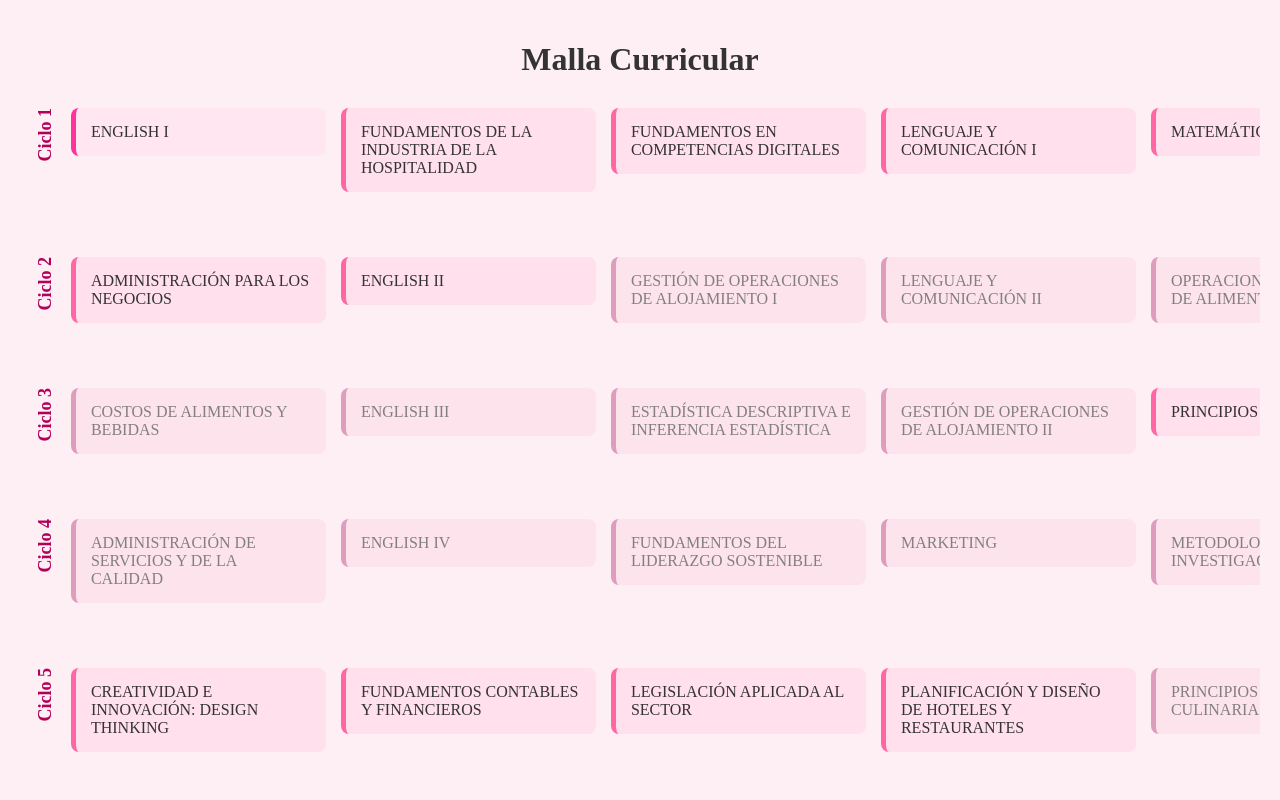
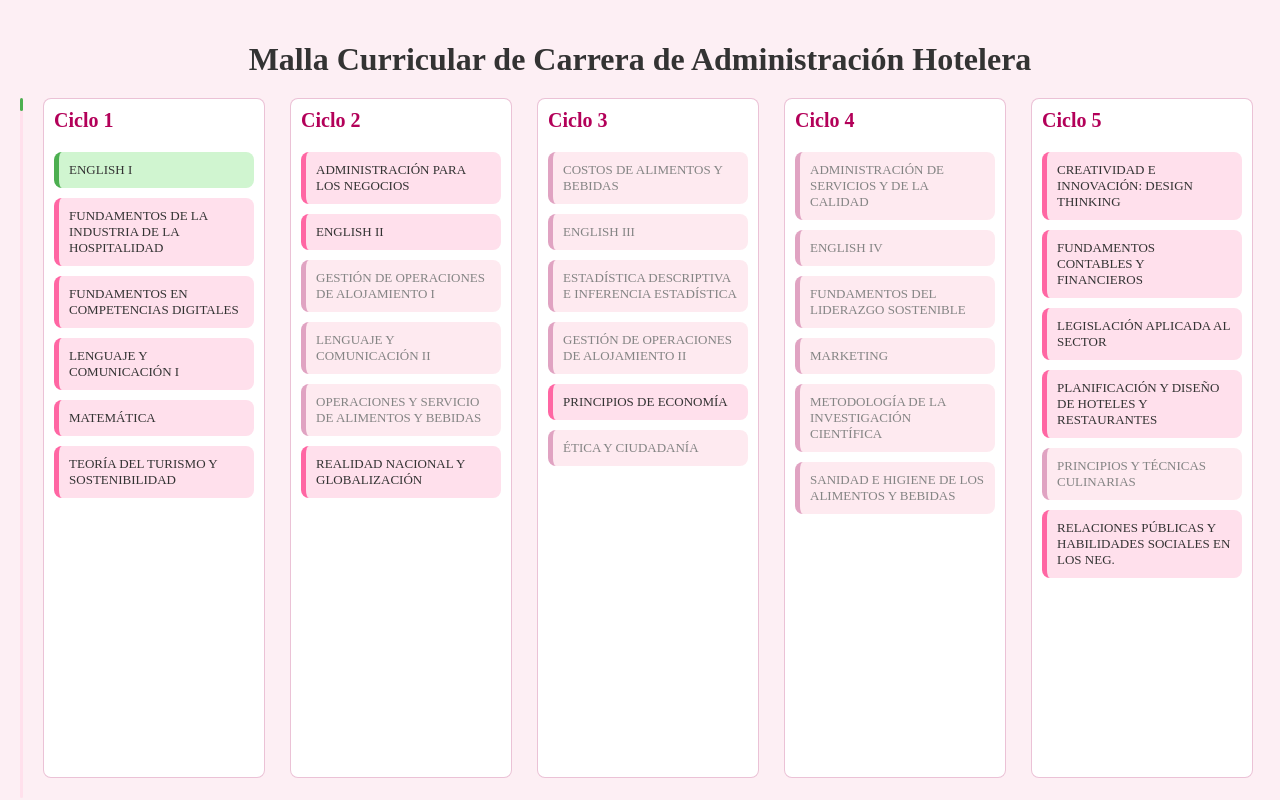
Before and after one commit to kiki0023/malla-hot, a plain HTML site: page index.html in a window 1280 px wide. Both pictures are taken after a click on the element "ENGLISH I". Shown: the top 800 px of the page. Drawn offline with Linux system fonts and the light colour scheme.

Commit message:
Add files via upload

```diff
--- a/index.html
+++ b/index.html
@@ -1,13 +1,16 @@
 <!DOCTYPE html>
 <html lang="es">
 <head>
-    <meta charset="UTF-8">
-    <title>Malla Curricular Interactiva</title>
-    <link rel="stylesheet" href="style.css">
+  <meta charset="UTF-8">
+  <title>Malla Curricular de Carrera de Administración Hotelera</title>
+  <link rel="stylesheet" href="style.css">
 </head>
 <body>
-    <h1>Malla Curricular</h1>
+  <h1>Malla Curricular de Carrera de Administración Hotelera</h1>
+  <div class="container">
+    <div class="progress-bar"><div class="progress"></div></div>
     <div class="malla"></div>
-    <script src="script.js"></script>
+  </div>
+  <script src="script.js"></script>
 </body>
 </html>
--- a/script.js
+++ b/script.js
@@ -285,56 +285,54 @@ const cursos = [
     "prerequisito": null
   }
 ];
+let estadoCursos = {}, customNames = {}, audioCtx = new (window.AudioContext || window.webkitAudioContext)();
 
-const estadoCursos = {}
+function playTone(freq) {
+  let osc = audioCtx.createOscillator();
+  osc.frequency.value = freq;
+  osc.connect(audioCtx.destination);
+  osc.start();
+  osc.stop(audioCtx.currentTime + 0.1);
+}
 
 function renderMalla() {
-    const container = document.querySelector(".malla");
-    container.innerHTML = "";
+  const container = document.querySelector('.malla');
+  container.innerHTML = '';
+  const total = cursos.length;
+  const done = Object.keys(estadoCursos).length;
+  document.querySelector('.progress').style.height = (done / total * 100) + '%';
 
-    const ciclos = [...new Set(cursos.map(c => c.ciclo))].sort((a, b) => a - b);
-
+  const ciclos = [...new Set(cursos.map(c => c.ciclo))].sort((a,b) => a-b);
   ciclos.forEach(ciclo => {
-        const section = document.createElement("div");
-        section.className = "ciclo-section";
-
-        const titulo = document.createElement("h2");
-        titulo.textContent = "Ciclo " + ciclo;
-        section.appendChild(titulo);
-
-        cursos
-            .filter(c => c.ciclo === ciclo)
-            .forEach(curso => {
-                const div = document.createElement("div");
-                div.className = "curso";
-                div.innerText = curso.nombre;
+    let section = document.createElement('div');
+    section.className = 'ciclo-section';
+    let title = document.createElement('h2');
+    title.textContent = 'Ciclo ' + ciclo;
+    section.appendChild(title);
+    cursos.filter(c => c.ciclo === ciclo).forEach(curso => {
+      const div = document.createElement('div');
+      div.className = 'curso';
+      const name = customNames[curso.nombre] || curso.nombre;
+      div.innerText = name;
       div.dataset.nombre = curso.nombre;
-                div.dataset.prereq = curso.prerequisito || "Sin prerrequisito";
-
-                const prereq = curso.prerequisito;
-                if (!prereq || estadoCursos[prereq]) {
-                    div.classList.add("activo");
-                    div.style.cursor = "pointer";
+      div.dataset.prereq = curso.prerequisito || 'Sin prerrequisito';
+      if (!curso.prerequisito || estadoCursos[curso.prerequisito]) div.classList.add('activo');
+      if (estadoCursos[curso.nombre]) div.classList.add('completado');
+      div.addEventListener('click', () => {
+        if (!div.classList.contains('activo')) return;
+        const isDone = estadoCursos[curso.nombre];
+        if (curso.nombre.startsWith('ELECTIVO')) {
+          if (!isDone) {
+            const text = prompt('¿Qué curso elegiste para ' + curso.nombre + '?', customNames[curso.nombre] || '');
+            if (text) customNames[curso.nombre] = text;
+          } else delete customNames[curso.nombre];
         }
-
-                if (estadoCursos[curso.nombre]) {
-                    div.classList.add("completado");
-                }
-
-                div.addEventListener("click", () => {
-                    if (div.classList.contains("activo")) {
-                        if (estadoCursos[curso.nombre]) {
-                            delete estadoCursos[curso.nombre];
-                        } else {
-                            estadoCursos[curso.nombre] = true;
-                        }
+        if (isDone) { delete estadoCursos[curso.nombre]; playTone(440); }
+        else { estadoCursos[curso.nombre] = true; playTone(880); }
         renderMalla();
-                    }
       });
-
       section.appendChild(div);
     });
-
     container.appendChild(section);
   });
 }
--- a/style.css
+++ b/style.css
@@ -6,61 +6,72 @@ body {
     padding: 20px;
     color: #333;
 }
-
 h1 {
     text-align: center;
-    margin-bottom: 30px;
+    margin-bottom: 20px;
 }
-
+.container {
+    display: flex;
+    gap: 20px;
+}
+.progress-bar {
+    width: 10px;
+    background-color: #ffe0ec;
+    border-radius: 5px;
+    height: calc(100vh - 100px);
+    position: sticky;
+    top: 80px;
+}
+.progress {
+    background-color: #4CAF50;
+    width: 100%;
+    height: 0;
+    border-radius: 5px;
+    transition: height 0.3s ease;
+}
+.malla {
+    display: flex;
+    gap: 25px;
+    overflow-x: auto;
+    padding-bottom: 20px;
+}
 .ciclo-section {
-    margin-bottom: 30px;
     display: flex;
-    flex-direction: row;
-    align-items: flex-start;
-    overflow-x: auto;
-    padding-bottom: 10px;
+    flex-direction: column;
+    gap: 10px;
+    border: 1px solid rgba(204, 102, 153, 0.4);
+    border-radius: 8px;
+    padding: 10px;
+    min-width: 200px;
+    background-color: #fff;
 }
-
 .ciclo-section h2 {
-    writing-mode: vertical-rl;
-    transform: rotate(180deg);
-    margin-right: 15px;
-    font-size: 18px;
+    font-size: 20px;
     font-weight: bold;
     color: #b30059;
+    margin: 0 0 10px;
 }
-
-.malla {
-    display: flex;
-    flex-direction: column;
-    gap: 25px;
-}
-
 .curso {
     background-color: #fddde6;
     border-left: 5px solid #cc6699;
-    padding: 15px;
+    padding: 10px;
     border-radius: 8px;
     cursor: not-allowed;
     opacity: 0.6;
-    transition: background-color 0.3s ease;
+    transition: background-color 0.3s ease, transform 0.2s ease;
     position: relative;
-    min-width: 220px;
-    margin-right: 15px;
+    font-size: 13px;
 }
-
 .curso.activo {
     background-color: #ffe0ec;
     border-left: 5px solid #ff66a3;
     cursor: pointer;
     opacity: 1;
 }
-
 .curso.completado {
-    background-color: #ffe6f0;
-    border-left: 5px solid #ff3399;
+    background-color: #d0f5d0;
+    border-left: 5px solid #4CAF50;
 }
-
 .curso:hover::after {
     content: attr(data-prereq);
     position: absolute;
@@ -69,7 +80,5 @@ h1 {
     background-color: #cc6699;
     color: white;
     padding: 4px 8px;
-    border-radius: 4px;
-    font-size: 12px;
-    white-space: nowrap;
+    border-radius: 4px; font-size: 12px; white-space: nowrap;
 }
```
Lines whose indentation alone changed are shown as unchanged.
